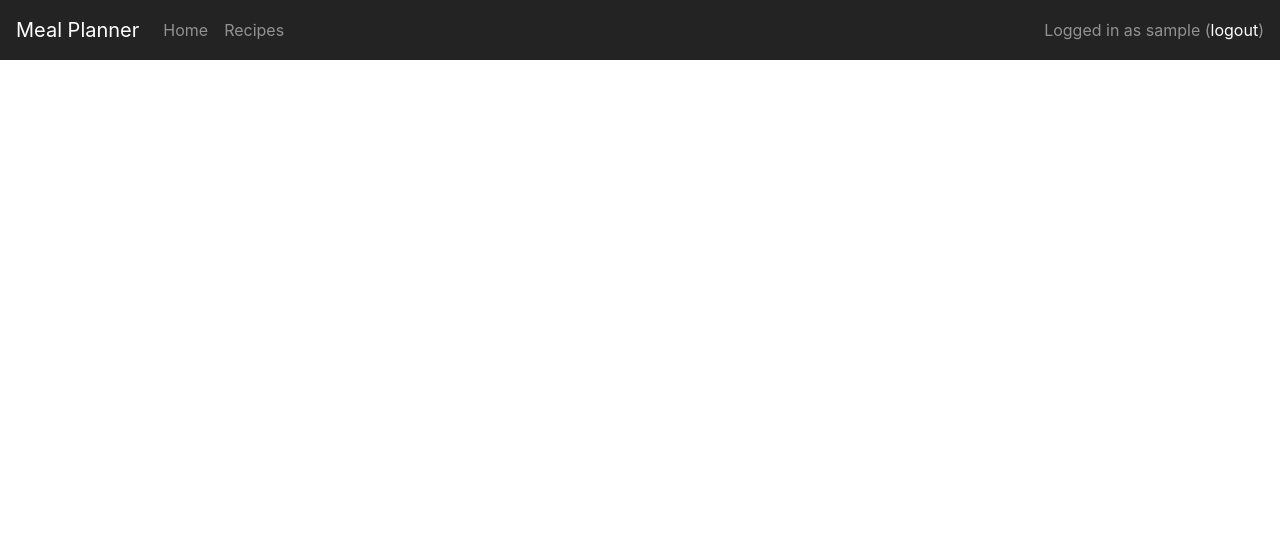
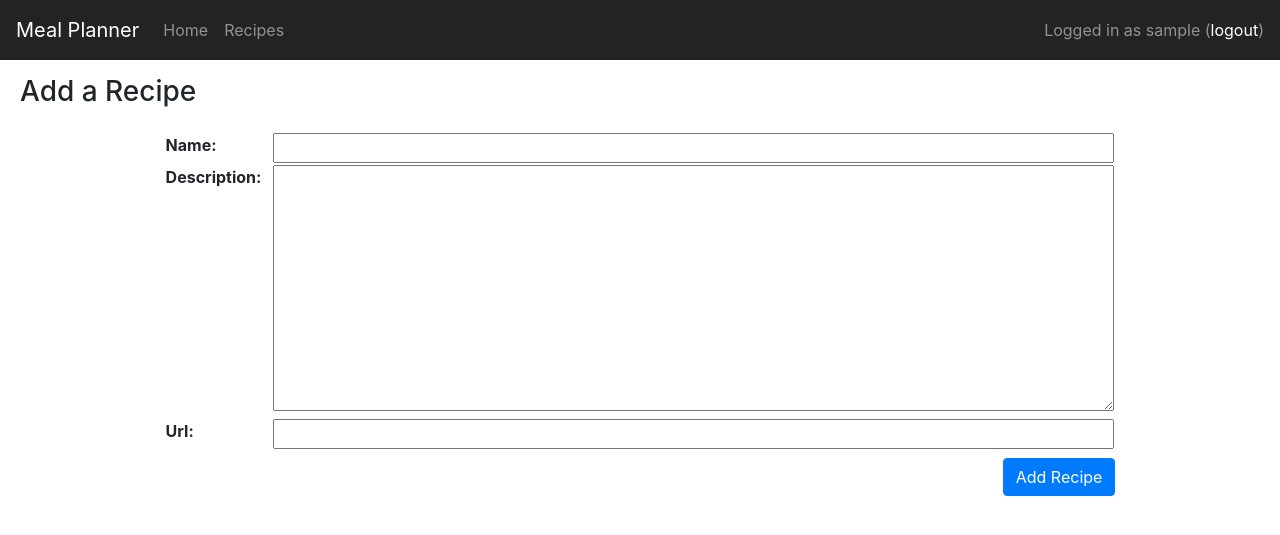
Before and after one commit to khaettig/meals, a Django app: page /recipes/add_recipe/ in a window 1280 px wide. Shown: the top 535 px of the page. Run offline with Django 4.2, Linux system fonts and the light colour scheme; the visitor is signed in with stand-in values (Sample User, id 1); some libraries are stand-ins or nearby versions.

Commit message:
Add basic form to add_recipe template

```diff
--- a/core/static/core/css/root.css
+++ b/core/static/core/css/root.css
@@ -15,12 +15,16 @@ body.no-scroll {
   color: white;
 }
 
-.login label {
+.table-form th {
+  vertical-align: top;
+}
+
+.table-form label {
   height: 100%;
   margin: 0px 10px 0px 0px;
 }
 
-.login input {
+.table-form input {
   width: 100%;
 }
 
@@ -42,6 +46,13 @@ body.no-scroll {
 
   display: flex;
   flex-direction: row-reverse;
+}
+
+.content-middle {
+  width: 100%;
+
+  display: flex;
+  justify-content: center;
 }
 
 .bg-meals-dark {
--- a/core/templates/core/login.html
+++ b/core/templates/core/login.html
@@ -6,7 +6,7 @@
 
 {% block body %}
 <div class="container d-flex h-100">
-  <div class="login card mx-auto my-auto">
+  <div class="table-form card mx-auto my-auto">
     <div class="card-body">
       <div class="card-title text-center">
         <h3>Please log in</h3>
--- a/recipes/templates/recipes/add_recipe.html
+++ b/recipes/templates/recipes/add_recipe.html
@@ -2,4 +2,45 @@
 
 {% block title %}Add a Recipe{% endblock %}
 
-{% block content %}{% endblock %}
+{% block content %}
+<div class="content-block">
+    <h3>Add a Recipe</h3>
+</div>
+<div class="content-block">
+  <div class="content-middle">
+    <form>
+      <table class="table-form">
+        <tbody>
+          <tr>
+            <th>
+              <label for="id_name">Name:</label>
+            </th>
+            <td>
+              <input id="id_name">
+            </td>
+          </tr>
+          <tr>
+            <th>
+              <label for="id_description">Description:</label>
+            </th>
+            <td>
+              <textarea id="id_description" cols=80 rows=10></textarea>
+            </td>
+          </tr>
+          <tr>
+            <th>
+              <label for="id_url">Url:</label>
+            </th>
+            <td>
+              <input id="id_url">
+            </td>
+          </tr>
+        </tbody>
+      </table>
+      <div class="w-100 pt-2 text-right">
+        <button id="submit_recipe" type="submit" class="btn btn-primary">Add Recipe</button>
+      </div>
+    </form>
+  </div>
+</div>
+{% endblock %}
```
Also changed, not shown: tests/functional/pages/add_recipe_page.py (+14 -0 lines), tests/functional/test_add_recipe.py (+4 -0 lines).
